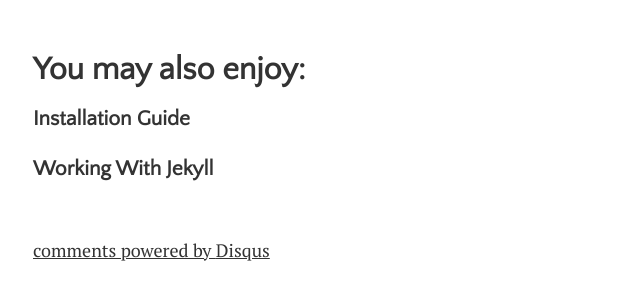
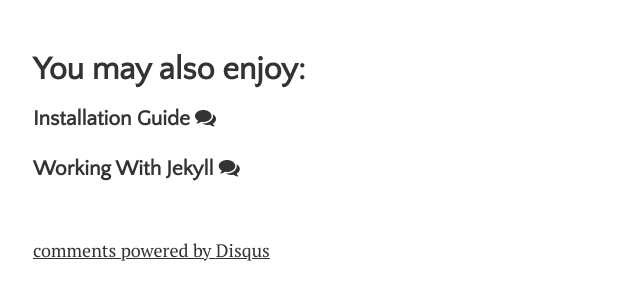
Before and after one commit to manifestoso/PersonalBlog, a Jekyll site: the page built from _posts/2016-01-01-Welcome-to-Lagrange.md, in a window 1280 px wide. Shown: the part 837-1137 px from the top of the page, without its empty margins (319-959 px from the left). Built offline with Jekyll 4.4.1, drawn with Linux system fonts in a browser that asks for light colours; nearby versions of some CDN libraries; comment, search, counter and statistics services are not loaded.

Commit message:
post comment accounting added

```diff
--- a/_includes/related-posts.html
+++ b/_includes/related-posts.html
@@ -9,7 +9,7 @@
           <li>
             <h3>
               <a href="{{ site.github.url }}{{ mypost.url }}">
-                {{ mypost.title }}
+                {{ mypost.title }} <i class="fa fa-comments" aria-hidden="true"></i> <a href="{{ site.github.url }}{{ post.url }}#disqus_thread"></a>
                 <!--<img src="{{ site.url }}{{ site.baseurl }}/images/{{ mypost.image.teaser }}">-->
                 <!--<small>{{ mypost.date | date: "%B %-d, %Y" }}</small>-->
               </a>
--- a/_posts/2016-01-01-Welcome-to-Lagrange.md
+++ b/_posts/2016-01-01-Welcome-to-Lagrange.md
@@ -12,5 +12,3 @@
 ---
 
 Lagrange is a minimalist Jekyll theme. The purpose of this theme is to provide a simple, clean, content-focused blogging platform for your personal site or blog. Below you can find everything you need to get started.
-
-<script id="dsq-count-scr" src="//robqiao.disqus.com/count.js" async></script>
```
